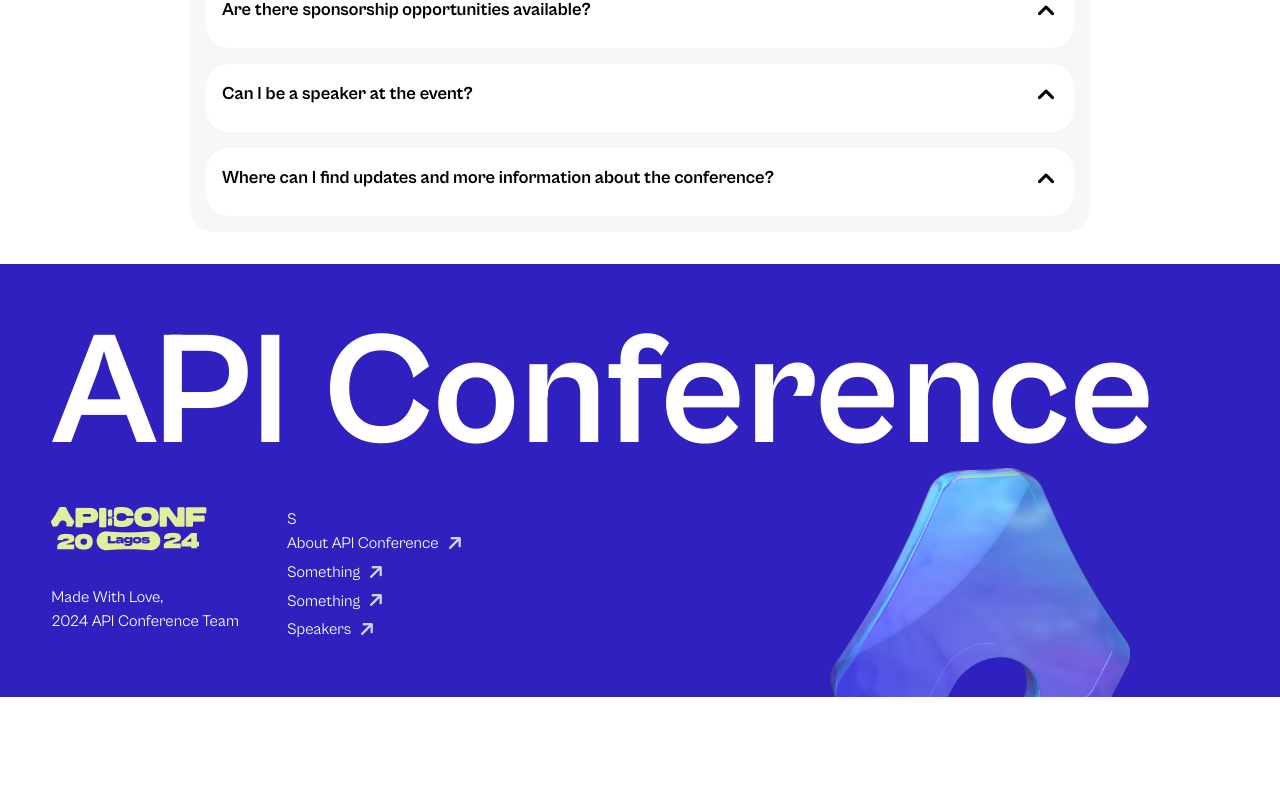
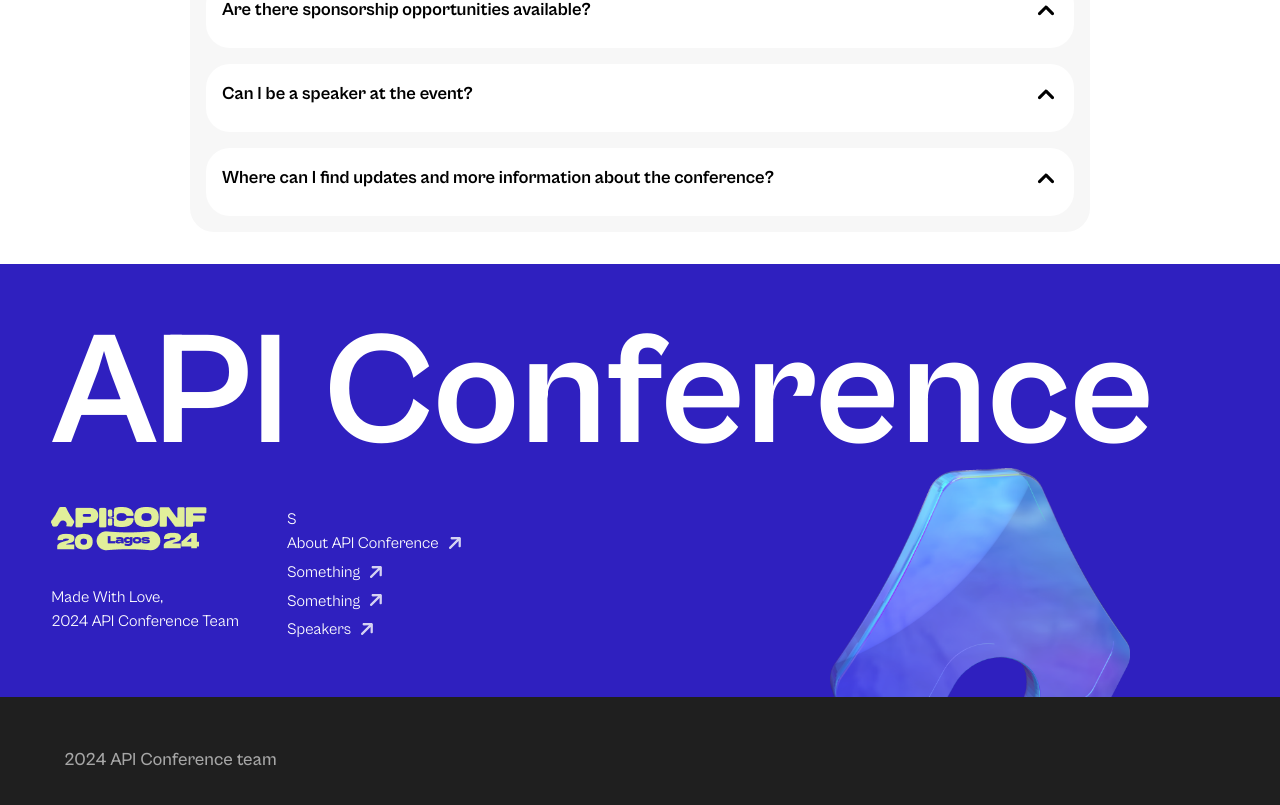
Before and after one commit to apiconf/landing-page, a React (Vite) app: page / in a window 1280 px wide. Shown: the part 2478-3283 px from the top of the page. Before the commit the page ends 3175 px from the top, so only its background shows below. Built offline with nearby package versions, Linux system fonts and the light colour scheme.

Commit message:
feat: added the copyright to the footer

```diff
--- a/src/App.tsx
+++ b/src/App.tsx
@@ -5,6 +5,7 @@ import About from "./components/About";
 import Footer from "./components/Footer";
 import FloatingBtn from "./components/floatingBtn";
 import FAQs from "./components/FAQs";
+import Copyright from "./components/Copyright";
 
 function App() {
   return (
@@ -17,6 +18,7 @@ function App() {
         <FAQs />
       </main>
       <Footer />
+      <Copyright />
     </div>
   );
 }
--- /dev/null
+++ b/src/components/Copyright.tsx
@@ -0,0 +1,17 @@
+import { useEffect, useState } from "react";
+
+const Copyright = () => {
+  const [year, setYear] = useState(2024);
+  useEffect(() => {
+    const todayDate = new Date();
+    const currentYear = todayDate.getFullYear();
+    setYear(currentYear);
+  }, []);
+
+  return (
+    <p className="hidden sm:block bg-[#1F1F1F] py-[30px] lg:py-[49px] px-[8%] sm:px-[5%] 2xl:px-[7.4%] text-[#A6A6A6] leading-[22.32px] text:base md:text-lg font-bold md:font-medium">
+      {year} API Conference team
+    </p>
+  );
+};
+export default Copyright;
```
Also changed, not shown: src/components/Footer.tsx (+6 -6 lines).
